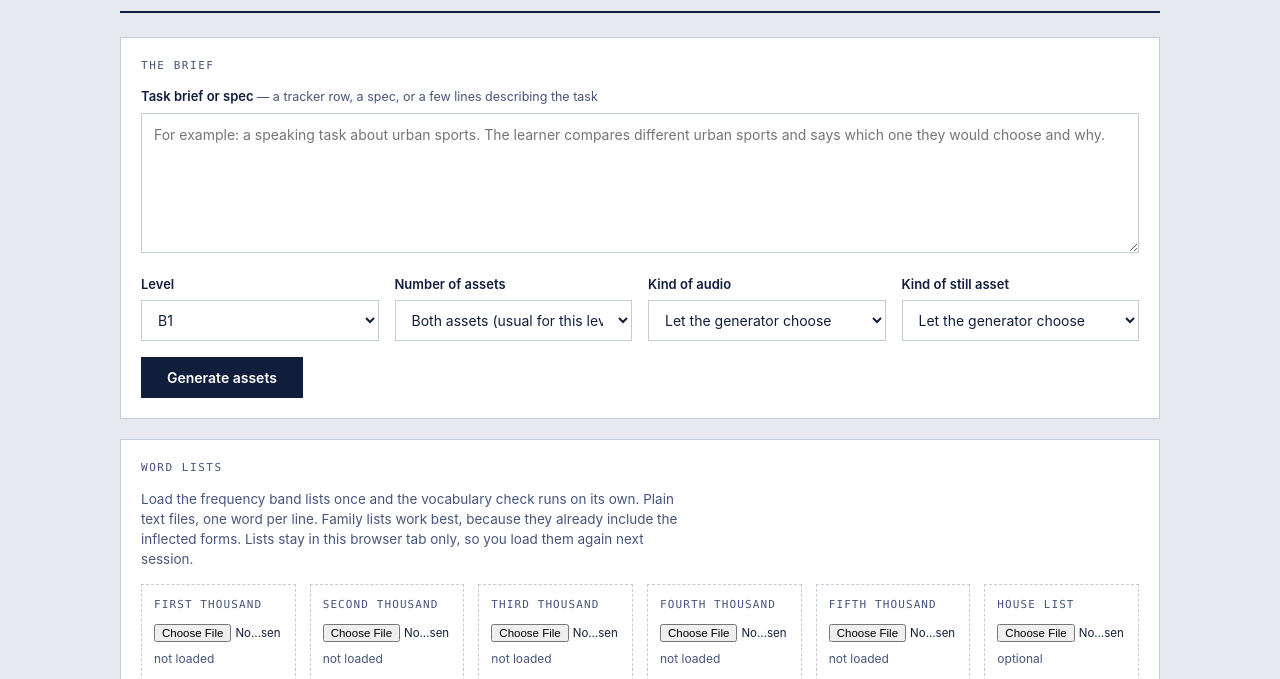
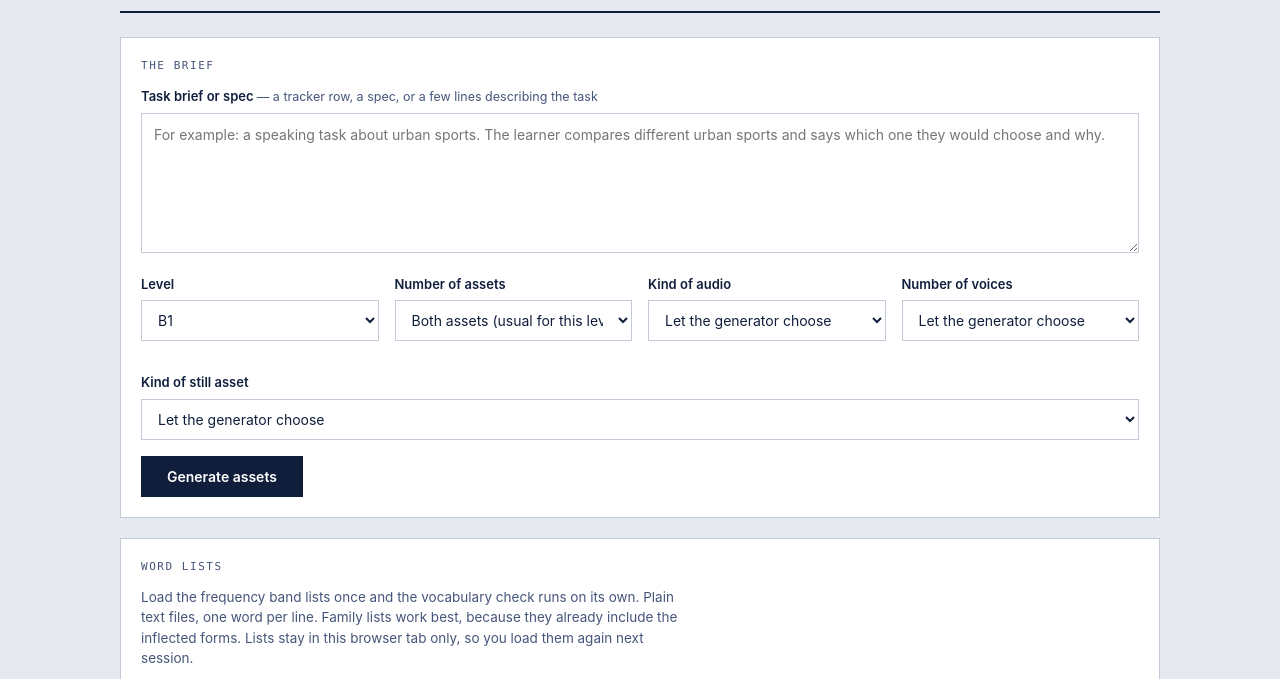
Before and after one commit to Johnathan-CtotheD/image_generator, a website: page public/index.html in a window 1280 px wide. Shown: the part 118-797 px from the top of the page. Drawn offline with Linux system fonts and the light colour scheme.

Commit message:
Add files via upload

```diff
--- a/public/index.html
+++ b/public/index.html
@@ -212,6 +212,14 @@
             <option value="advert">Radio advertisement</option>
           </select>
         </label>
+        <label class="f" id="voiceCountWrap">
+          <span class="lab">Number of voices</span>
+          <select id="voiceCount">
+            <option value="">Let the generator choose</option>
+            <option value="one">One voice</option>
+            <option value="two">Two voices</option>
+          </select>
+        </label>
         <label class="f" id="stillKindWrap">
           <span class="lab">Kind of still asset</span>
           <select id="stillKind">
@@ -402,6 +410,7 @@
     $("stillKindWrap").className = stillShown ? "f" : "f hide";
     var audioShown = !one || $("kind").value === "moving";
     $("audioModeWrap").className = audioShown ? "f" : "f hide";
+    $("voiceCountWrap").className = audioShown ? "f" : "f hide";
     var photoWarn = $("photoWarn");
     if (photoWarn) {
       var isPhoto = /photograph|picture/.test($("stillKind").value);
@@ -759,6 +768,7 @@
           body: JSON.stringify({
             spec: spec, level: lvl, mode: mode, role: role, kind: kind,
             stillKind: stillKind, audioMode: $("audioMode").value,
+            voiceCount: $("voiceCount").value,
             listsLoaded: listsReadyFor(lvl),
             previousText: previousText, fixes: previousFixes
           })
```
